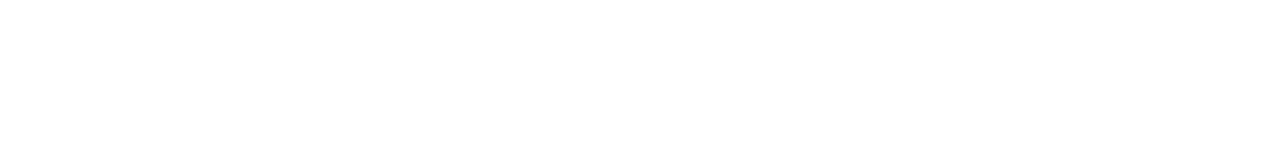
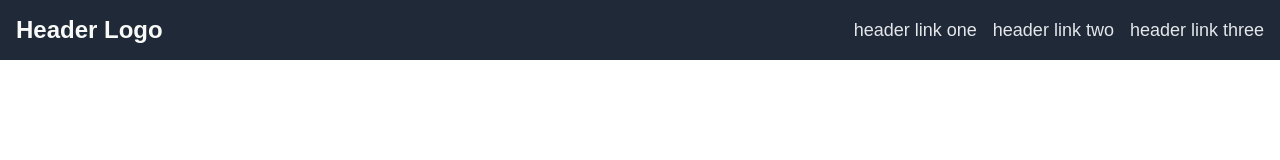
Before and after one commit to thomasxcarney/landing-page, a plain HTML site: page index.html in a window 1280 px wide. Drawn offline with Linux system fonts and the light colour scheme.

Commit message:
Add header to webpage
Header has been added into the html file and stylized in the css file.

```diff
--- a/index.html
+++ b/index.html
@@ -6,6 +6,13 @@
         <title>Landing Page</title>
     </head>
     <body>
-
+        <div class="header">
+           <h1>Header Logo</h1>
+           <ul class="header-links">
+                <li><a href=''>header link one</a></li>
+                <li><a href=''>header link two</a></li>
+                <li><a href=''>header link three</a></li>
+           </ul>
+        </div>
     </body>
 </html>
--- a/styles.css
+++ b/styles.css
@@ -0,0 +1,35 @@
+body {
+    display: flex;
+    font-family: Arial, Helvetica, sans-serif;
+    flex-direction: column;
+    margin: 0;
+    padding: 0;
+}
+
+.header {
+    display: flex;
+    background-color: #1F2937;
+    justify-content: space-between;
+    align-items: center;
+    padding: 0 16px;
+}
+
+h1 {
+    font-size: 24px;
+    color: #F9FAF8;
+}
+
+.header-links{
+    display: flex;
+    list-Style: none;
+    font-size: 18px;
+    color: #E5E7EB;
+    margin: 0;
+    padding: 0;
+    gap: 16px;
+}
+
+a {
+    text-decoration: none;
+    color: #E5E7EB;
+}
```
